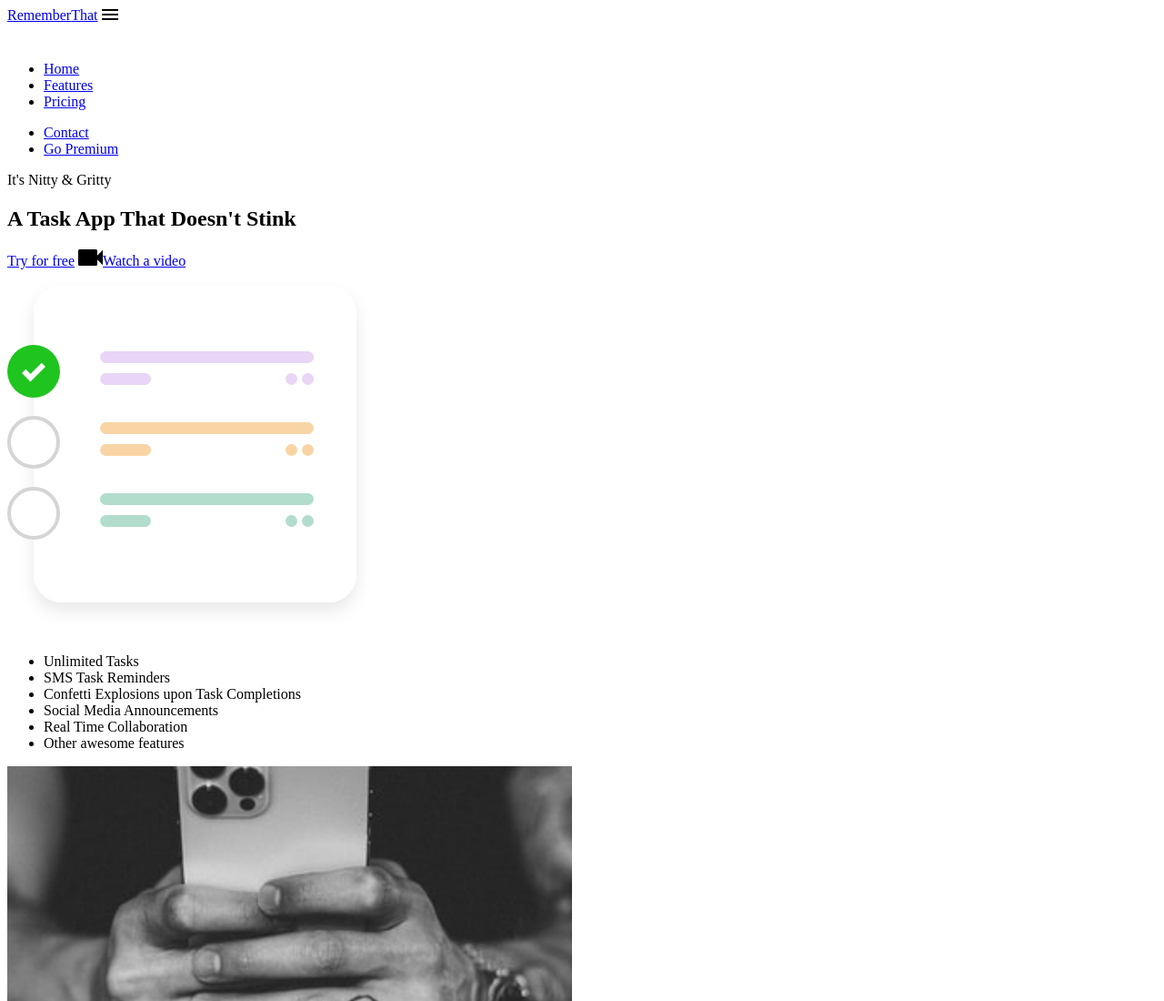
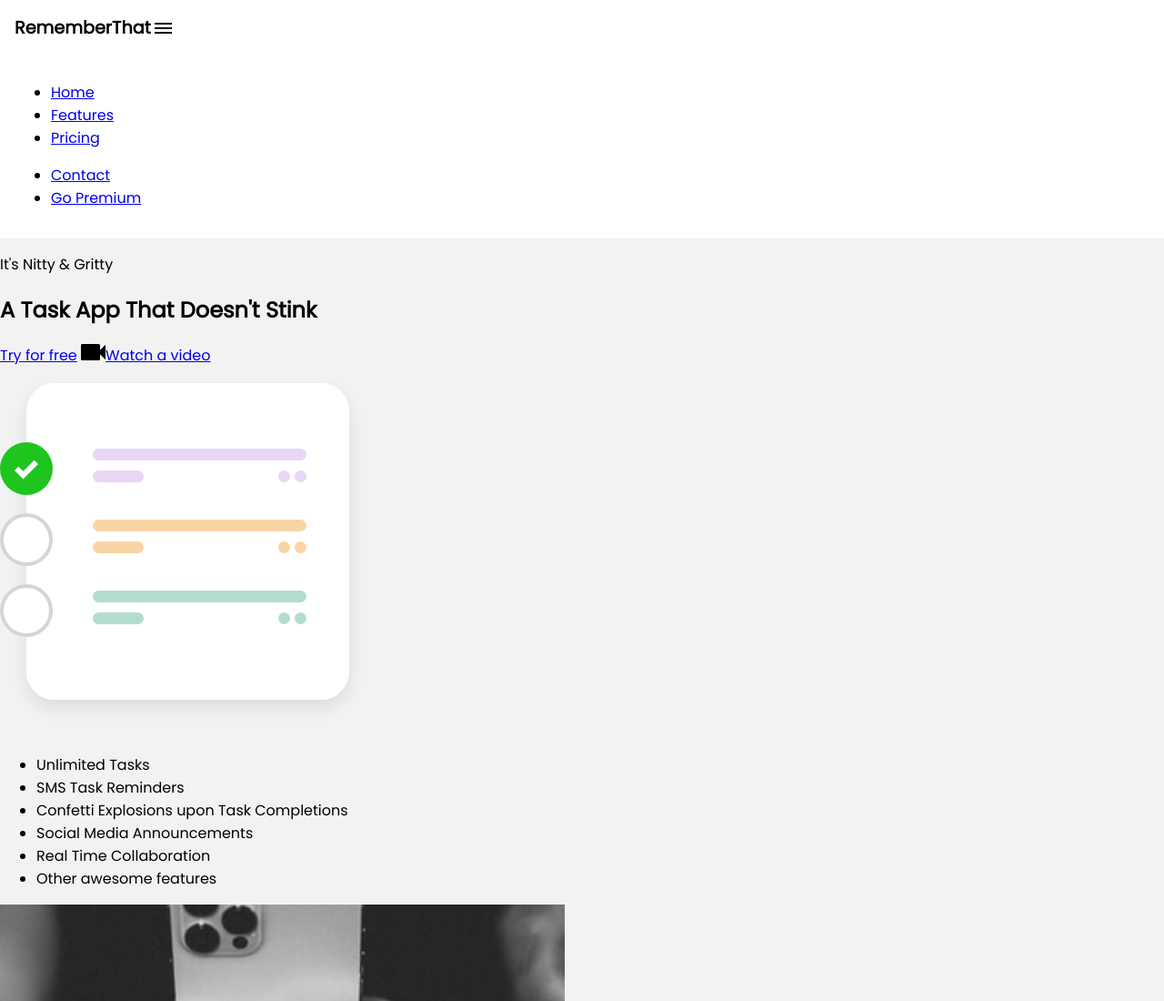
Before and after one commit to frgtnn/HTML-and-CSS-basics, a plain HTML site: page index.html in a window 1280 px wide. Shown: the top 1100 px of the page at 91% size. Drawn offline with Linux system fonts and the light colour scheme.

Commit message:
A little changes in a learning project

```diff
--- a/css/main.scss
+++ b/css/main.scss
@@ -0,0 +1,19 @@
+@import url('https://fonts.googleapis.com/css2?family=Poppins:ital,wght@0,400;1,700&display=swap');
+
+body {
+    background: #F2F2F2;
+    margin: 0;
+    font-family: 'Poppins';
+}
+
+.navbar {
+    background: white;
+    padding: 1em;
+
+    .logo {
+        text-decoration: none;
+        font-weight: bold;
+        color: black;
+        font-size: 1.2em;
+    }
+}
--- a/index.html
+++ b/index.html
@@ -10,7 +10,7 @@
 <body>
     <div class ="navbar">
         <div class="container"></div>
-            <a href="#">Remember<span>That</span></a>
+            <a class= "logo" href="#">Remember<span>That</span></a>
 
             <img id="mobile-cta" class="mobile-menu" src="images/menu.svg" alt="Open Navigation">
 
```
Also changed, not shown: css/main.css, 1 other file.
